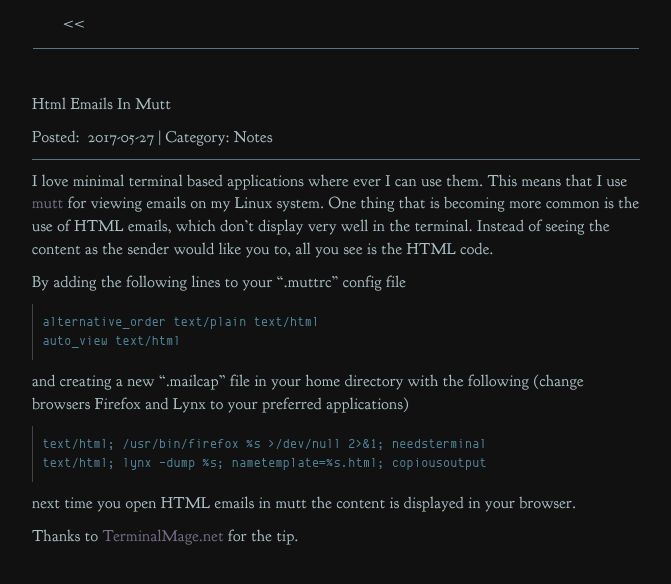
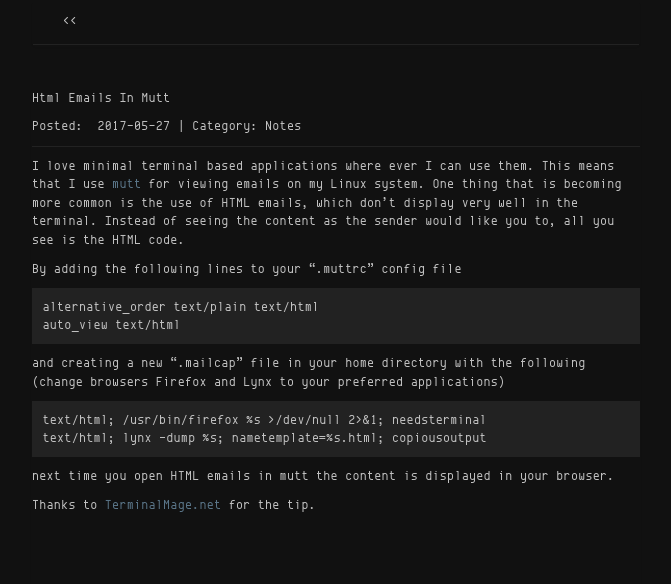
Before and after one commit to pyratebeard/pyratebeard.github.io, a Jekyll site: the page built from _posts/2017-05-27-html-emails-in-mutt.md, in a window 1280 px wide. Shown: the top 584 px of the page, without its empty margins (304-975 px from the left). Built offline with Jekyll 4.4.1, drawn with Linux system fonts in a browser that asks for light colours.

Commit message:
lots of colour changes

```diff
--- a/css/custom.css
+++ b/css/custom.css
@@ -9,35 +9,26 @@
     font-weight: normal;
     font-style: normal;
 }
-@font-face {
-    font-family: 'goudy_bookletter_1911regular';
-    src: url('../fonts/goudy_bookletter_1911-webfont.eot');
-    src: url('../fonts/goudy_bookletter_1911-webfont.eot?#iefix') format('embedded-opentype'),
-         url('../fonts/goudy_bookletter_1911-webfont.woff') format('woff'),
-         url('../fonts/goudy_bookletter_1911-webfont.ttf') format('truetype'),
-         url('../fonts/goudy_bookletter_1911-webfont.svg#goudy_bookletter_1911regular') format('svg');
-    font-weight: normal;
-    font-style: normal;
-}
 body {
-    font-family: "goudy_bookletter_1911regular";
-    font-size: 16px;
+    font-family: "envy";
+    font-size: 13px;
     letter-spacing: .3px;
     background-color: #111111;
-    color: #abc0c5;
+    color: #c1c1c1;
 }
 a {
-    color: #abc0c5;
+    color: #5a7588;
+    text-decoration: none;
 }
 a:active,
 a:hover,
 a:focus {
     text-decoration: none;
-    color: #a29076;
+    color: #776e89;
     background: transparent;
 }
 #quote {
-    color: #5a7588;
+    color: #444444;
 }
 .panel {
     background-color: transparent;
@@ -50,12 +41,12 @@ a:focus {
 }
 .panellist > li > a {
     text-decoration: none;
-    color: #01c8e5;
+    color: #5a7588;
 }
 hr {
     margin-top: 3px;
     margin-bottom: 1px;
-    border-top: solid 1px #5a7588;
+    border-top: solid 1px #222222;
 }
 .rootcontent {
     position: absolute;
@@ -64,68 +55,81 @@ hr {
     transform: translate(-50%,-50%);
     text-align: center;
 }
-.rootcontent > p.menu {
-    color: #776e89;
+.rootcontent > p > a {
+    text-decoration: none;
 }
 .rootcontent > p.menu > a {
+    color: #c1c1c1;
+    background-color: #111111;
     padding: 5px;
+    text-decoration: none;
 }
 .rootcontent > p > a:hover,
 a:active,
 a:focus {
-    color: #a29076;
+    color: #5a7588;
+    text-decoration: none;
 }
 .content > a {
-    color: #abc0c5;
+    color: #5a7588;
+    text-decoration: none;
 }
 .content > p > a {
-    color: #776e89;
+    color: #5a7588;
+    text-decoration: none;
 }
 .content > p > a:hover,
 a:active,
 a:focus {
-    color: #a29076;
+    color: #776e89;
+    text-decoration: none;
 }
 .content > ul > li > a {
-    color: #776e89;
+    color: #5a7588;
+    text-decoration: none;
 }
 .content > ul > li > a:hover {
-    color: #a29076;
+    color: #776e89;
+    text-decoration: none;
 }
 ul {
     list-style: none;
 }
 code {
-    color: #5c8676;
+    color: #c1c1c1;
     background-color: #222222;
     padding: 5px 4px 2px 4px;
     border-radius: 0px;
     font-family: envy;
-    font-size: 12px;
 }
 pre {
     /*max-width: 70%;*/
-    color: #4f8396;
-    background-color: #111111;
+    color: #c1c1c1;
+    background-color: #222222;
     font-family: envy;
     border-radius: 0px;
-    border-color: #444444;
+    border-color: #222222;
     border-width: 1px;
     border-style: none;
     border-left-style: solid;
 }
 blockquote {
     font-size: 1em;
-    border-left: 2px solid #776e89;
-    background-color: #111111;
+    border-left: 2px solid #222222;
+    background-color: #222222;
     max-width: 90%;
     margin-left: 5%;
+    color: #c1c1c1;
 }
 blockquote:hover {
-    border-left: 2px solid #a29076;
+    border-left: 2px solid #222222;
 }
 blockquote:hover > p {
-    color: #abc0c5 !important;
+    color: #776e89 !important;
+    text-decoration: none;
+}
+.nav > li > a {
+    color: #c1c1c1;
 }
 .nav > li > a:hover,
 a:active,
@@ -133,6 +137,6 @@ a:focus {
     background-color: transparent;
 }
 footer {
-    border-top: solid #abc0c5 1px;
+    border-top: solid #c1c1c1 1px;
     padding-top: 10px;
 }
```
